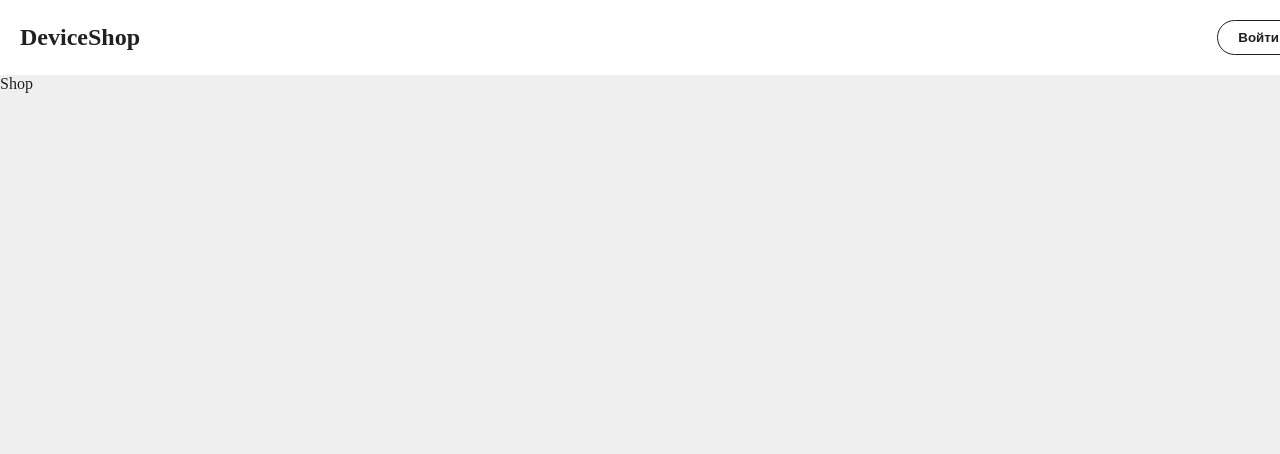
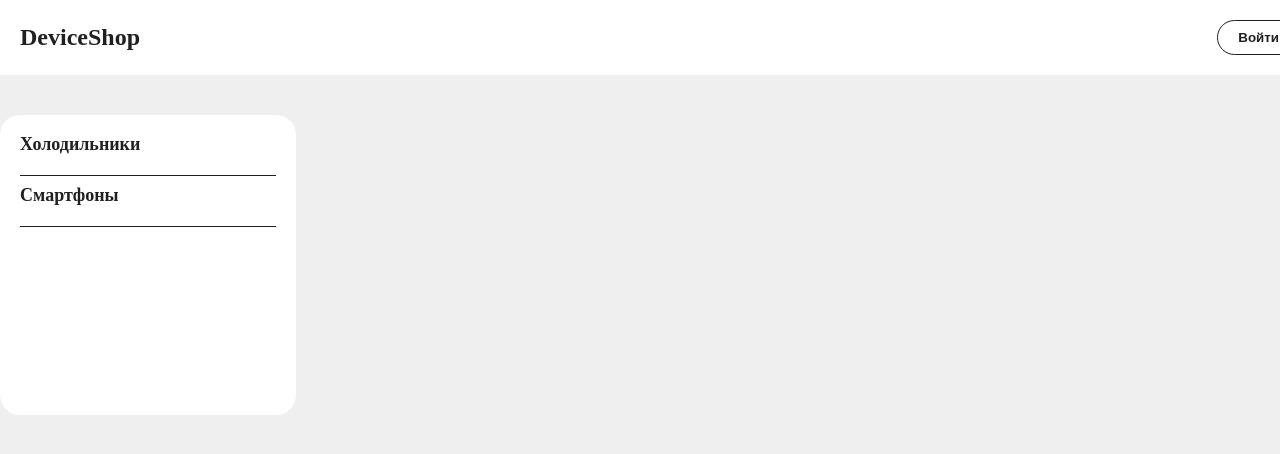
Before and after one commit to Keller108/device-shop, a React (Create React App) app in the folder client/: page / in a window 1280 px wide. Shown: the top 454 px of the page. Built offline with nearby package versions, Linux system fonts and the light colour scheme.

Commit message:
Реализация сайдбара и списка товаров

```diff
--- a/client/src/app/AppRouter.tsx
+++ b/client/src/app/AppRouter.tsx
@@ -5,11 +5,11 @@ import { authRoutes, AuthRouteType, publicRoutes } from "../routes";
 import { SHOP_ROUTE } from '../shared/utils/const';
 
 export function AppRouter() {
-    const { user } = useContext(Context);
+    const { userStore } = useContext(Context);
 
     return (
         <Routes>
-            {user.isAuth && authRoutes.map(({ path, Component }: AuthRouteType) =>
+            {userStore.isAuth && authRoutes.map(({ path, Component }: AuthRouteType) =>
                 <Route key={path} path={path} element={Component()} />
             )}
             {publicRoutes.map(({ path, Component }: AuthRouteType) =>
--- a/client/src/entities/Device/store/DeviceStore.ts
+++ b/client/src/entities/Device/store/DeviceStore.ts
@@ -1,6 +1,6 @@
 import { makeAutoObservable, observable, action, computed } from "mobx";
 
-type DefaultEntityType = {
+export type DefaultEntityType = {
     id: number;
     name: string;
 }
--- a/client/src/features/AuthForm/AuthForm.tsx
+++ b/client/src/features/AuthForm/AuthForm.tsx
@@ -46,8 +46,6 @@ export function AuthForm({ type, isReg } : AuthFormType) {
         }
     }
 
-    console.log('formPath', formPath);
-
     return (
         <div className="auth-form">
             <h2 className="auth-form__form-title">{formConfig.title}</h2>
--- a/client/src/index.tsx
+++ b/client/src/index.tsx
@@ -15,8 +15,8 @@ const root = ReactDOM.createRoot(
 root.render(
     <React.StrictMode>
       <Context.Provider value={{
-        user: new UserStore(),
-        device: new DeviceStore()
+        userStore: new UserStore(),
+        deviceStore: new DeviceStore()
       }}>
         <App />
       </Context.Provider>
--- a/client/src/pages/Shop/Shop.css
+++ b/client/src/pages/Shop/Shop.css
@@ -0,0 +1,37 @@
+.shop {
+    height: auto;
+    width: 100%;
+    margin: 0;
+    padding: 40px 0;
+    box-sizing: border-box;
+}
+
+.shop__content-wrapper {
+    display: flex;
+    flex-direction: row;
+    align-items: stretch;
+    justify-content: flex-start;
+    width: 100%;
+    max-width: 1400px;
+    margin: 0 auto;
+}
+
+.type-bar {
+    width: 20%;
+    min-height: 260px;
+    display: flex;
+    flex-direction: column;
+    list-style-type: none;
+    padding: 20px;
+    background-color: white;
+    border-radius: 20px;
+}
+
+.type-bar__item {
+    height: 40px;
+    font-size: 18px;
+    line-height: 1;
+    font-weight: bold;
+    margin-bottom: 10px;
+    border-bottom: 1px solid #202020;
+}
--- a/client/src/pages/Shop/Shop.tsx
+++ b/client/src/pages/Shop/Shop.tsx
@@ -1,9 +1,18 @@
+import { useContext } from 'react';
+import { Context } from '../..';
+import DeviceStore, { DefaultEntityType } from '../../entities/Device/store/DeviceStore';
 import './Shop.css';
 
 export function Shop() {
+    const { deviceStore } = useContext(Context);
+
     return (
-        <div>
-            Shop
+        <div className="shop">
+            <div className="shop__content-wrapper">
+                <aside className="type-bar">
+                    {deviceStore._types.map((item: DefaultEntityType) => <li className="type-bar__item">{item.name}</li> )}
+                </aside>
+            </div>
         </div>
     )
 }
--- a/client/src/shared/Navbar/Navbar.tsx
+++ b/client/src/shared/Navbar/Navbar.tsx
@@ -7,21 +7,21 @@ import { useNavigate } from "react-router-dom";
 import './Navbar.css';
 
 export const Navbar = observer(() => {
-    const { user } = useContext(Context);
+    const { userStore } = useContext(Context);
     const navigate = useNavigate();
 
     let actionContent: JSX.Element[] | [] = [];
 
-    if (!user.isAuth) {
+    if (!userStore.isAuth) {
         actionContent = [
             <button onClick={() => navigate(LOGIN_ROUTE)} className="navbar__action-btn">Войти</button>
         ];
     }
 
-    if (user.isAuth) {
+    if (userStore.isAuth) {
         actionContent = [
             <button className="navbar__action-btn">Админ панель</button>,
-            <button className="navbar__action-btn" onClick={() => user.setIsAuth(false)}>Выйти</button>,
+            <button className="navbar__action-btn" onClick={() => userStore.setIsAuth(false)}>Выйти</button>,
             <button className="navbar__action-btn navbar__action-btn_type_basket" aria-label='Корзина'/>
         ];
     }
```
Also changed, not shown: client/src/features/AuthForm/api/auth.ts (added, +17 -0 lines), client/src/features/AuthForm/store/AuthFormStore.ts (added, +14 -0 lines).
